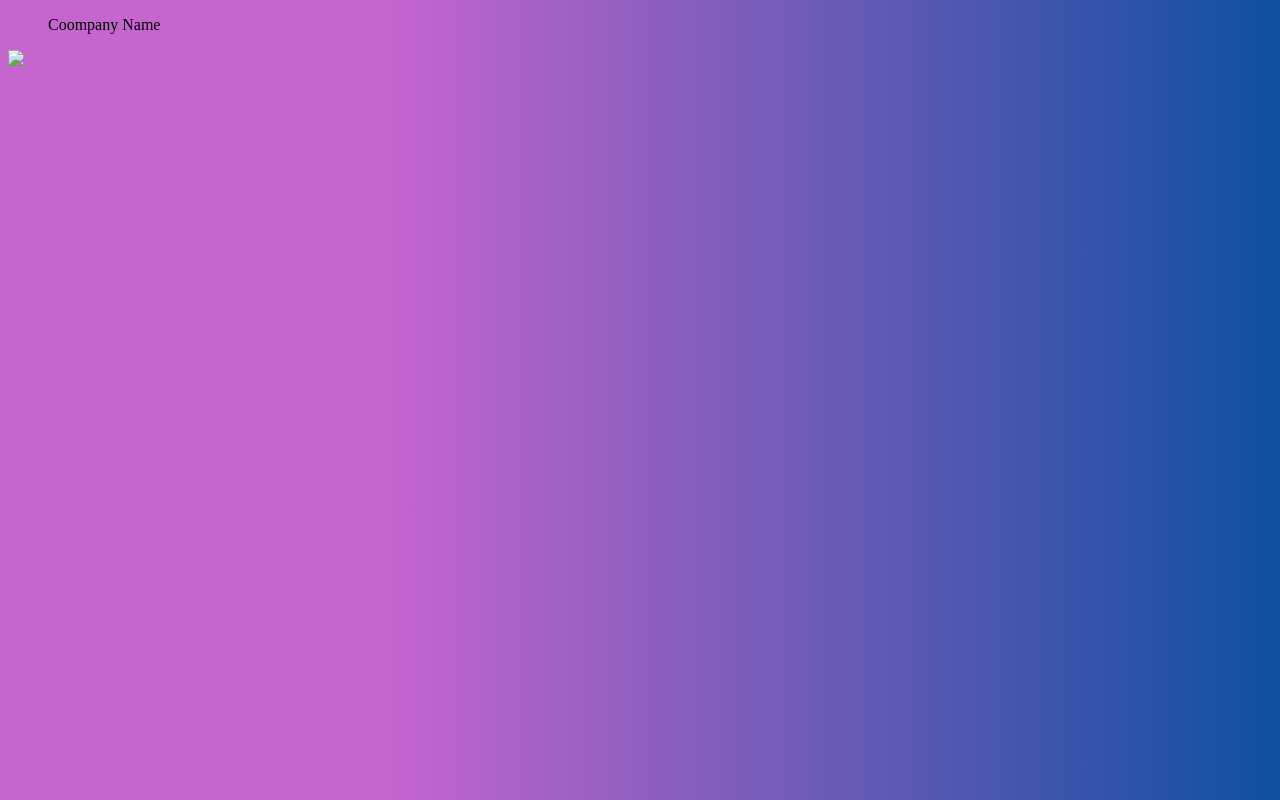
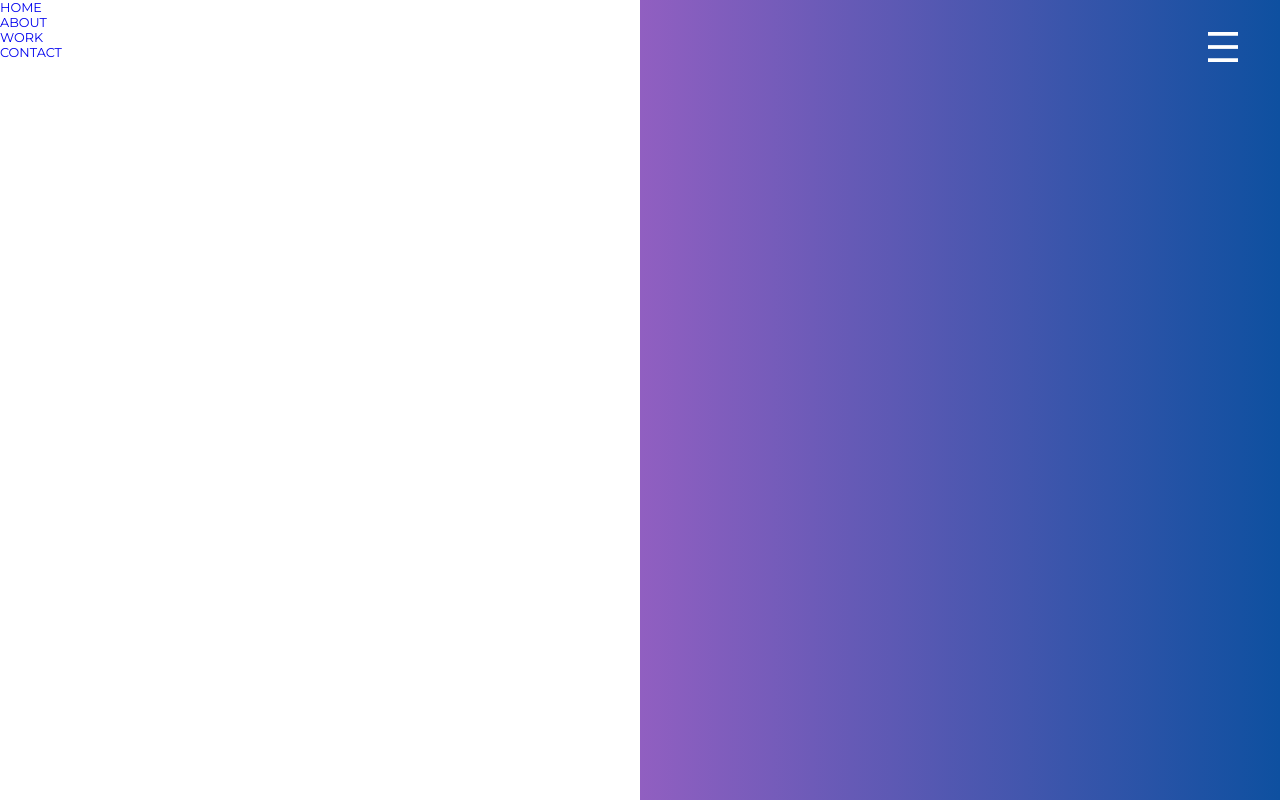
Before and after one commit to Wafa9/Company-Page, a plain HTML site: page index.html in a window 1280 px wide. Drawn offline with Linux system fonts and the light colour scheme.

Commit message:
css changeing

```diff
--- a/index.html
+++ b/index.html
@@ -13,7 +13,15 @@
         <div id="avatar"></div>
         <figcaption>Coompany Name</figcaption>
       </figure>
-      <img src="images/menu.svg" />
+      <img src="menu-icon.svg" />
+      <nav>
+        <ul class="active">
+          <li><a href="#">Home</a></li>
+          <li><a href="#">About</a></li>
+          <li><a href="#">work</a></li>
+          <li><a href="#">Contact</a></li>
+        </ul>
+      </nav>
     </aside>
   </body>
 </html>
--- a/style.css
+++ b/style.css
@@ -1,3 +1,10 @@
+@import url("https://fonts.googleapis.com/css?family=Montserrat&display=swap");
+body,
+html {
+  height: calc(100% -2em);
+  margin: 0;
+  font-family: "Montserrat";
+}
 body {
   background: #c565ce;
   background: -moz-linear-gradient(
@@ -17,3 +24,44 @@ body {
   background-repeat: no-repeat;
   background-attachment: fixed;
 }
+
+aside {
+  color: #fff;
+  display: grid;
+  grid-template-columns: auto 40px;
+  padding: 2em;
+}
+img {
+  width: 30px;
+  cursor: pointer;
+}
+figure {
+  margin: 0;
+}
+figcaption {
+  font-size: 1em;
+  font-weight: bold;
+}
+nav {
+  background: #fff;
+}
+.active {
+  position: absolute;
+  display: block;
+  background: #fff;
+  width: 50%;
+  left: 0;
+  top: 0;
+  height: 100%;
+}
+ul {
+  list-style-type: none;
+  margin: 0;
+  padding: 0;
+}
+ul li a {
+  text-decoration: none;
+  text-transform: uppercase;
+  font-size: 0.8em;
+  display: block;
+}
```
Also changed, not shown: menu-icon.svg (added).
